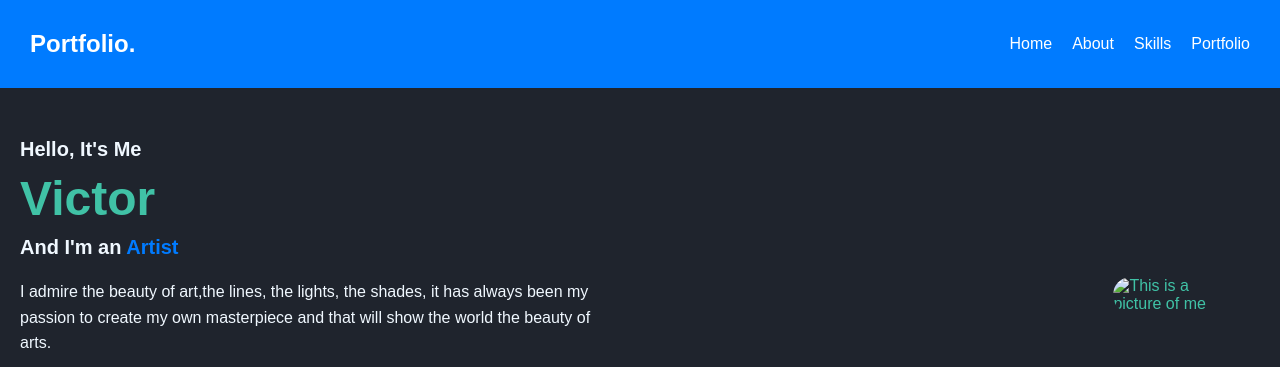
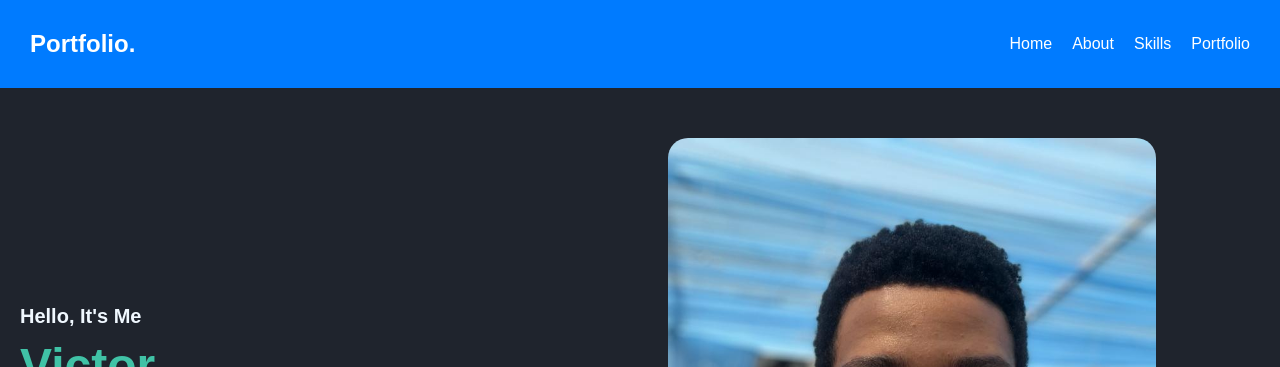
Before and after one commit to avhool/-victor-portfolio, a plain HTML site: page index.html in a window 1280 px wide. Shown: the top 367 px of the page. Drawn offline with nearby package versions, Linux system fonts and the light colour scheme.

Commit message:
Update index.html

```diff
--- a/index.html
+++ b/index.html
@@ -44,7 +44,7 @@
     </div>
 
     <div class="home-img">
-    <img src="images/my picture.jpg"alt="This is a picture of me">
+    <img src="IMG-20240807-WA0011.jpg"alt="This is a picture of me">
     </div>
   </div>
 
```
